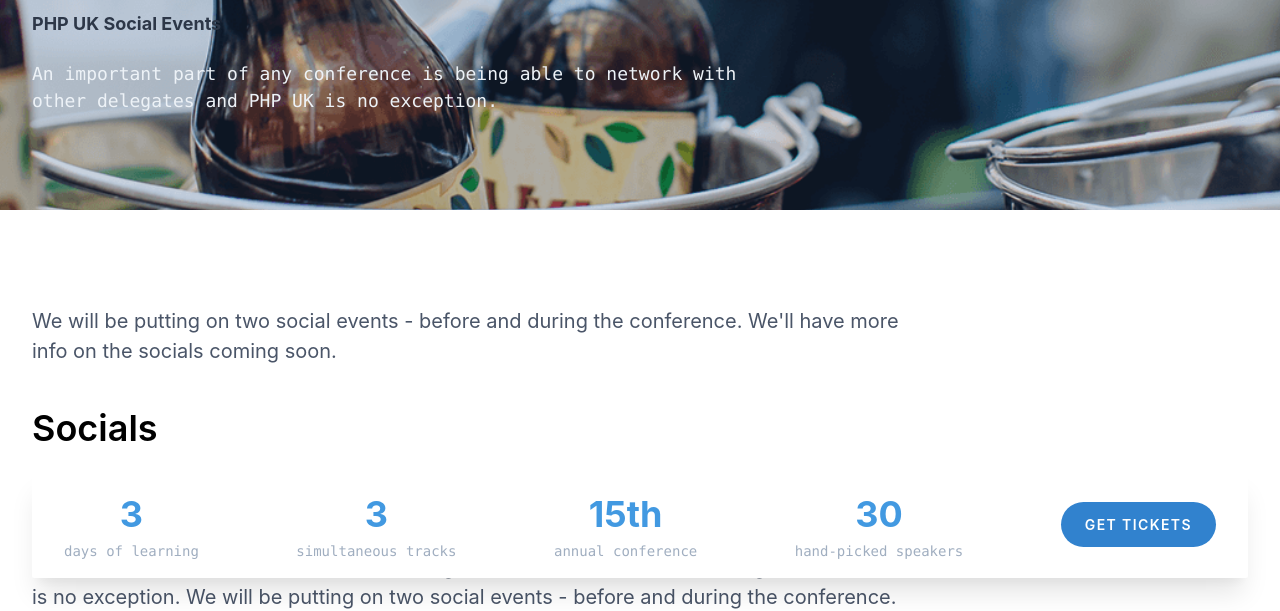
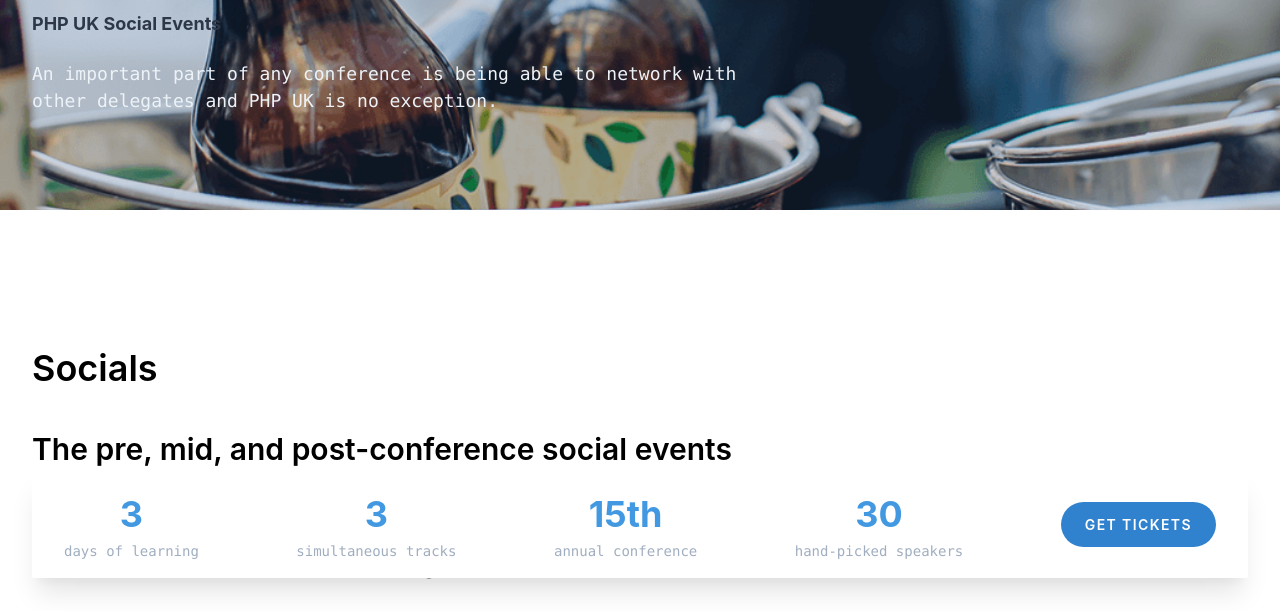
Before and after one commit to vitisevents/phpuk, an Eleventy site: page site/socials.njk in a window 1280 px wide. Shown: the part 190-801 px from the top of the page. Built offline with nearby package versions, Linux system fonts and the light colour scheme; Eleventy itself is replaced by a stand-in of ours; files that its build step writes are made by us from their sources; a small style sheet from the web is missing.

Commit message:
removed erroneus text on social page

```diff
--- a/site/socials.njk
+++ b/site/socials.njk
@@ -14,7 +14,6 @@
 </section>
 <main class="main container mx-auto px-8 py-24">
   <section class="markdown">
-    <p>We will be putting on two social events - before and during the conference. We'll have more info on the socials coming soon.</p>
     <div class="page-title socials">
         <div class="wrapper">
             <h2>Socials</h2>
```
